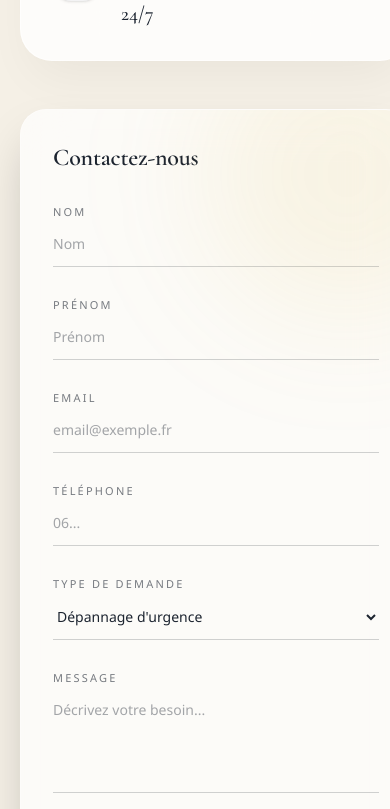
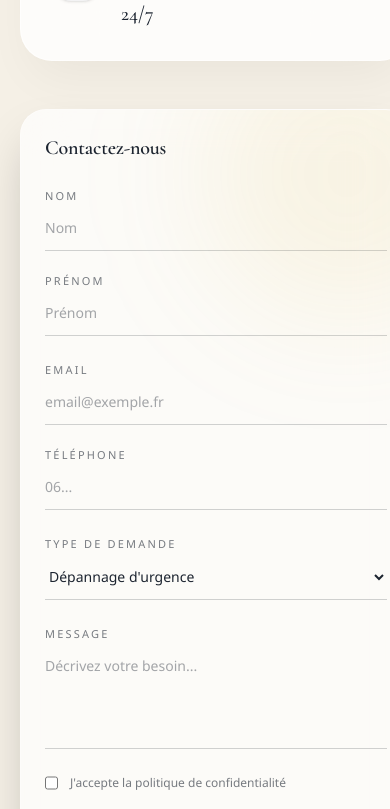
Before and after one commit to sanjaybhoiya/multiservices-de-la-paix, a Next.js app: page /contact in a window 390 px wide. Shown: the part 1259-2068 px from the top of the page. Built offline with nearby package versions, Linux system fonts and the light colour scheme; a web font is replaced by a local one.

Commit message:
Improve mobile responsiveness and contact form fixes

```diff
--- a/app/contact/contact-form.tsx
+++ b/app/contact/contact-form.tsx
@@ -85,8 +85,7 @@ export default function ContactForm() {
   const validate = () => {
     const e: Record<string, string> = {};
 
-    const emailRegex =
-      /^[^\s@]+@[^\s@]+\.[^\s@]+$/;
+    const emailRegex = /^[^\s@]+@[^\s@]+\.[^\s@]+$/;
 
     const frenchPhoneRegex =
       /^(?:(?:\+33|0)[1-9])(?:[\s.-]?\d{2}){4}$/;
@@ -120,8 +119,7 @@ export default function ContactForm() {
       e.message = "Message invalide";
     }
 
-    if (!form.consent)
-      e.consent = "Obligatoire";
+    if (!form.consent) e.consent = "Obligatoire";
 
     setErrors(e);
 
@@ -219,20 +217,20 @@ export default function ContactForm() {
         initial={{ opacity: 0, y: 40 }}
         whileInView={{ opacity: 1, y: 0 }}
         viewport={{ once: true }}
-        className="relative rounded-4xl border border-white/30 bg-white/70 backdrop-blur-xl shadow-2xl p-8 md:p-12 overflow-hidden"
+        className="relative rounded-4xl border border-white/30 bg-white/70 backdrop-blur-xl shadow-2xl p-6 sm:p-8 md:p-12 overflow-hidden"
       >
         <div className="absolute -top-20 -right-20 h-72 w-72 bg-[#d4af37]/10 blur-3xl rounded-full" />
 
         <AnimatePresence mode="wait">
           {status === "success" ? (
             <motion.div
-              className="flex flex-col items-center text-center py-16"
+              className="flex flex-col items-center text-center py-12 sm:py-16"
               initial={{ opacity: 0 }}
               animate={{ opacity: 1 }}
             >
-              <CheckCircle2 className="h-14 w-14 text-[#d4af37]" />
+              <CheckCircle2 className="h-12 w-12 sm:h-14 sm:w-14 text-[#d4af37]" />
 
-              <h3 className="mt-4 text-2xl font-semibold">
+              <h3 className="mt-4 text-xl sm:text-2xl font-semibold">
                 Message envoyé
               </h3>
 
@@ -241,12 +239,12 @@ export default function ContactForm() {
               </p>
             </motion.div>
           ) : (
-            <motion.form onSubmit={handleSubmit} className="space-y-6">
-              <h3 className="text-2xl font-semibold text-[#1c2430]">
+            <motion.form onSubmit={handleSubmit} className="space-y-5 sm:space-y-6">
+              <h3 className="text-xl sm:text-2xl font-semibold text-[#1c2430]">
                 Contactez-nous
               </h3>
 
-              <div className="grid sm:grid-cols-2 gap-6">
+              <div className="grid grid-cols-1 sm:grid-cols-2 gap-4 sm:gap-6">
                 <Field
                   label="Nom"
                   placeholder="Nom"
@@ -264,7 +262,7 @@ export default function ContactForm() {
                 />
               </div>
 
-              <div className="grid sm:grid-cols-2 gap-6">
+              <div className="grid grid-cols-1 sm:grid-cols-2 gap-4 sm:gap-6">
                 <Field
                   label="Email"
                   placeholder="email@exemple.fr"
@@ -309,7 +307,6 @@ export default function ContactForm() {
                 onChange={(v) => update("message", v)}
               />
 
-              {/* Honeypot anti-spam */}
               <input
                 type="text"
                 tabIndex={-1}
@@ -325,7 +322,6 @@ export default function ContactForm() {
                   checked={form.consent}
                   onChange={(e) => update("consent", e.target.checked)}
                 />
-
                 J'accepte la politique de confidentialité
               </label>
 
--- a/app/contact/page.tsx
+++ b/app/contact/page.tsx
@@ -3,9 +3,9 @@ import ContactClient from "./contact-client";
 
 export const metadata: Metadata = {
   title:
-    "Contact & Devis Gratuit | Serrurier & Vitrier Professionnel",
+    "Contact & Devis Gratuit | Serrurier Suresnes 24h/24 & Dépannage Urgent",
   description:
-    "Besoin d'un dépannage d'urgence ou d'un devis gratuit ? Contactez-nous pour une intervention rapide 24h/24 et 7j/7 en serrurerie et vitrerie.",
+    "Besoin d’un serrurier en urgence à Suresnes ou dans les Hauts-de-Seine ? Contactez-nous pour un dépannage rapide 24h/24 et 7j/7, devis gratuit, intervention immédiate en serrurerie, ouverture de porte et vitrerie.",
 };
 
 export default function ContactPage() {
```
Also changed, not shown: app/contact/contact-client.tsx (+20 -4 lines).
